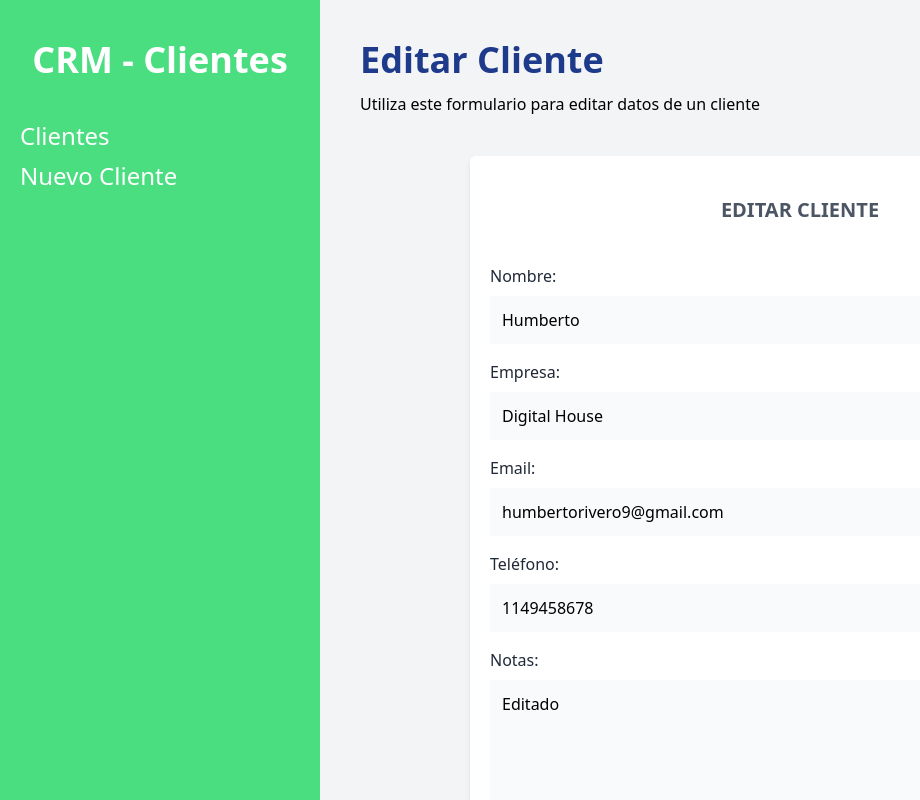
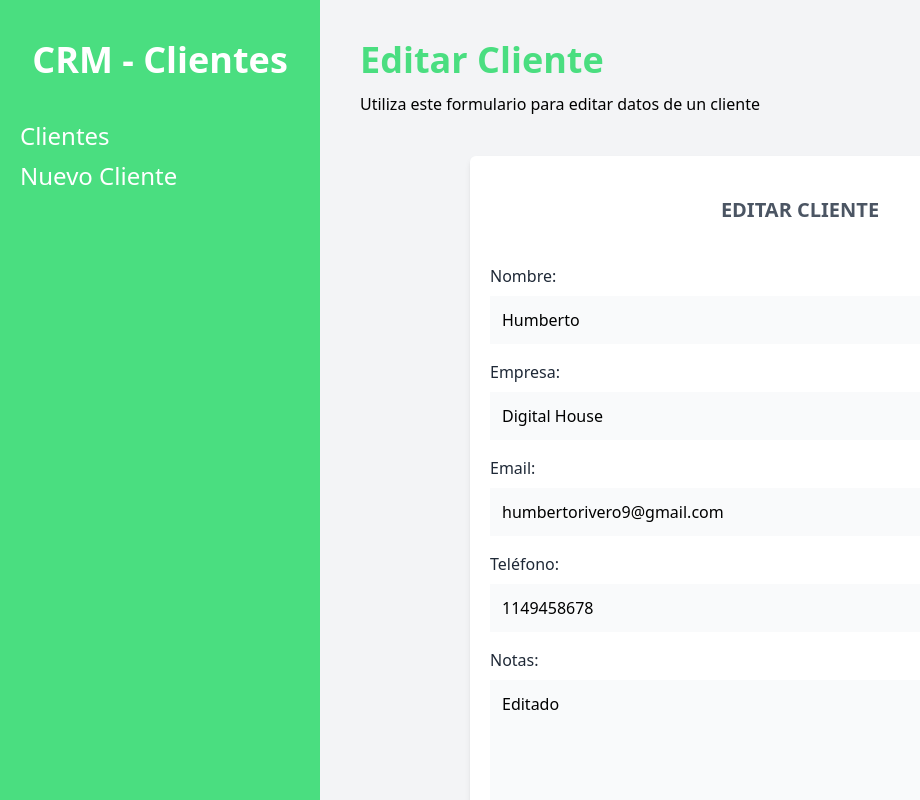
Before and after one commit to danieldamian09/crud-react-query, a React (Vite) app: page /clientes/editar/1 in a window 1280 px wide. Shown: the whole page, without its empty margins (0-920 px from the left). Built offline with nearby package versions, Linux system fonts and the light colour scheme; data requests are answered from the project's data file.

Commit message:
Fix styles form

```diff
--- a/src/components/Formulario.jsx
+++ b/src/components/Formulario.jsx
@@ -1,6 +1,7 @@
-import {Formik, Form, Field} from "formik";
+import { useRef } from 'react';
 import {useMutation, useQueryClient} from "react-query";
 import {useNavigate} from "react-router-dom";
+import {Formik, Form, Field} from "formik";
 import * as Yup from "yup";
 import {object} from "yup";
 import {
@@ -10,7 +11,8 @@ import {
 import Alerta from "./Alerta";
 import Spinner from "./Spinner";
 
-function Formulario({cliente}) {
+function Formulario({ cliente }) {
+
 	const queryClient = useQueryClient();
 
 	const mutationPost = useMutation(crearClienteAPI, {
--- a/src/pages/EditarCliente.jsx
+++ b/src/pages/EditarCliente.jsx
@@ -1,10 +1,11 @@
 import {useQuery} from "react-query";
 import {useParams} from "react-router-dom";
 import Formulario from "../components/Formulario";
+import Spinner from '../components/Spinner';
 import {obtenerClienteAPI} from "../service/serviceClientes";
 
 function EditarCliente() {
-	const {id} = useParams();
+	const { id } = useParams();
 
 	const {data, isLoading} = useQuery("obtenerClienteIdFormulario", () =>
 		obtenerClienteAPI(id)
@@ -12,7 +13,13 @@ function EditarCliente() {
 
 	return (
 		<>
-			<h1 className="font-black text-4xl text-blue-900">Editar Cliente</h1>
+			{isLoading ? (
+				<>
+					<Spinner />
+				</>
+			) : (
+				<>
+					<h1 className="font-black text-4xl text-green-400">Editar Cliente</h1>
 					<p className=" mt-3">
 						Utiliza este formulario para editar datos de un cliente
 					</p>
@@ -23,6 +30,8 @@ function EditarCliente() {
 						<p>Cliente ID no valido</p>
 					)}
 				</>
+			)}
+		</>
 	);
 }
 
```
Lines whose indentation alone changed are shown as unchanged.
